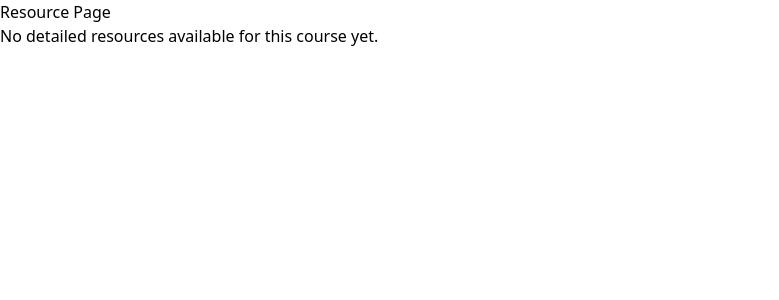
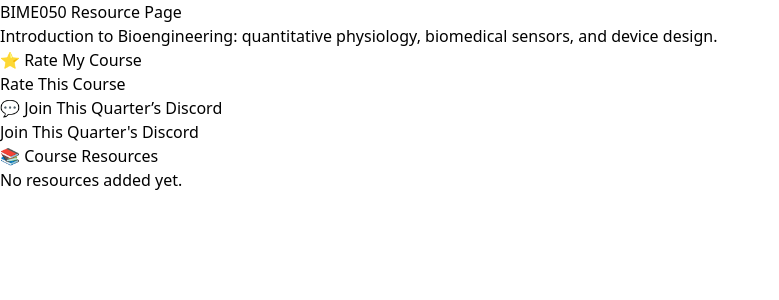
Before and after one commit to saachiraju/StudyZone-CS180, a Next.js app: page /classpages/bcoe/BIME050 in a window 1280 px wide. Shown: the top 300 px of the page, without its empty margins (0-779 px from the left). Built offline with nearby package versions, Linux system fonts and the light colour scheme; no server answers.

Commit message:
course pages working merge

```diff
--- a/app/bcoe/page.tsx
+++ b/app/bcoe/page.tsx
@@ -4,7 +4,7 @@
 import { useRouter } from 'next/navigation';
 import Link from 'next/link';
 import '@/styles/Pages.css';
-
+import { Header } from '@/sections/Header';
 function BCOE() {
   const [searchTerm, setSearchTerm] = useState('');
   const router = useRouter();
@@ -37,6 +37,8 @@
   };
 
   return (
+    <>
+    <Header/>
     <div className="page-container">
       <div className="college-selector">
         <select onChange={handleCollegeChange} defaultValue="BCOE" className="college-dropdown">
@@ -116,6 +118,7 @@
         })}
       </div>
     </div>
+    </>
   );
 }
 
--- a/app/classpages/bcoe/[courses]/page.tsx
+++ b/app/classpages/bcoe/[courses]/page.tsx
@@ -6,8 +6,9 @@
 
 function ClassPageBCOE() {
   const params = useParams();
-  console.log(params)
-  const courseId = params?.courseId?.toString();
+  //console.log(params)
+  const courseId = params?.courses?.toString();
+  //console.log(courseId)
   //console.log(courseId)
   const bcoeCourseResources: Record<string, { description: string; syllabus?: string }> = {
     CS010A: {
```
